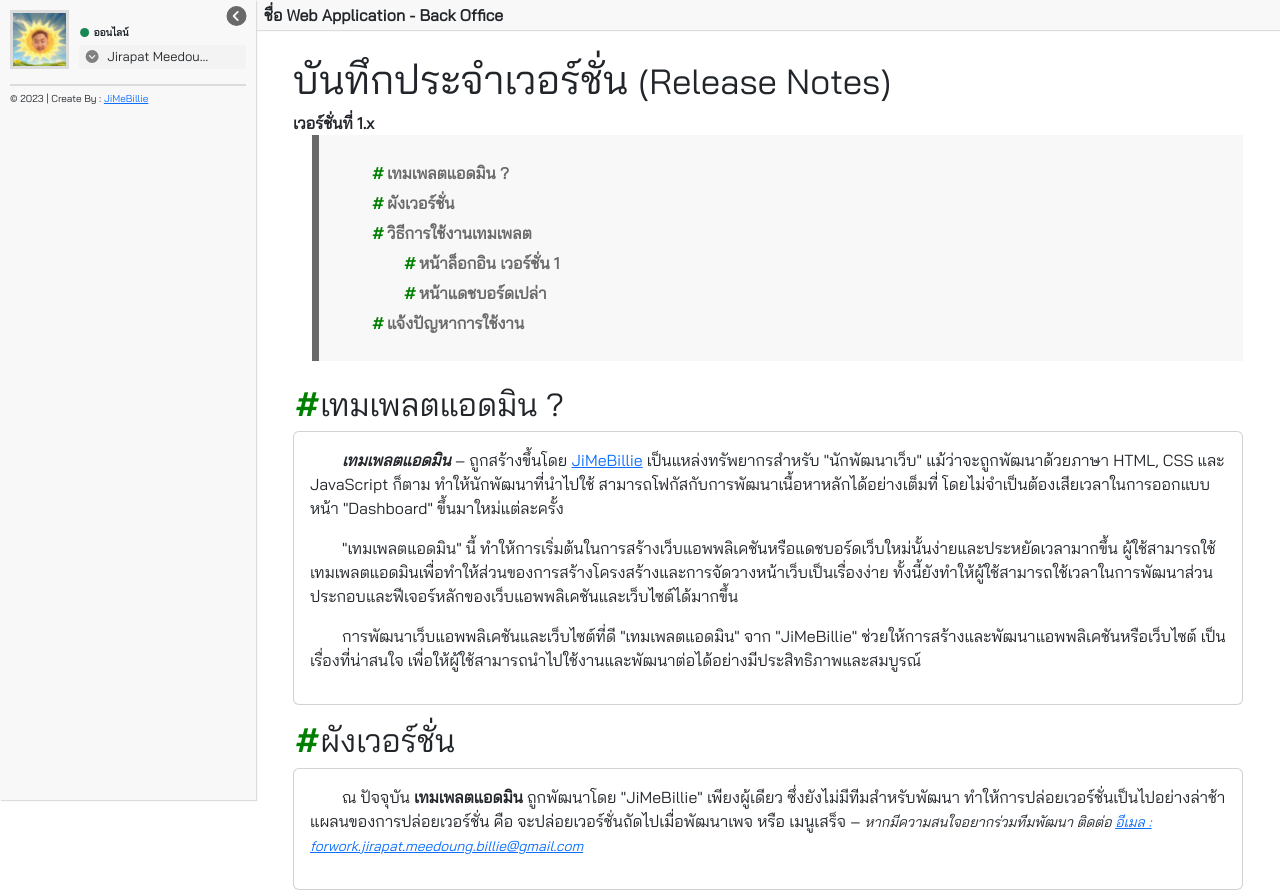
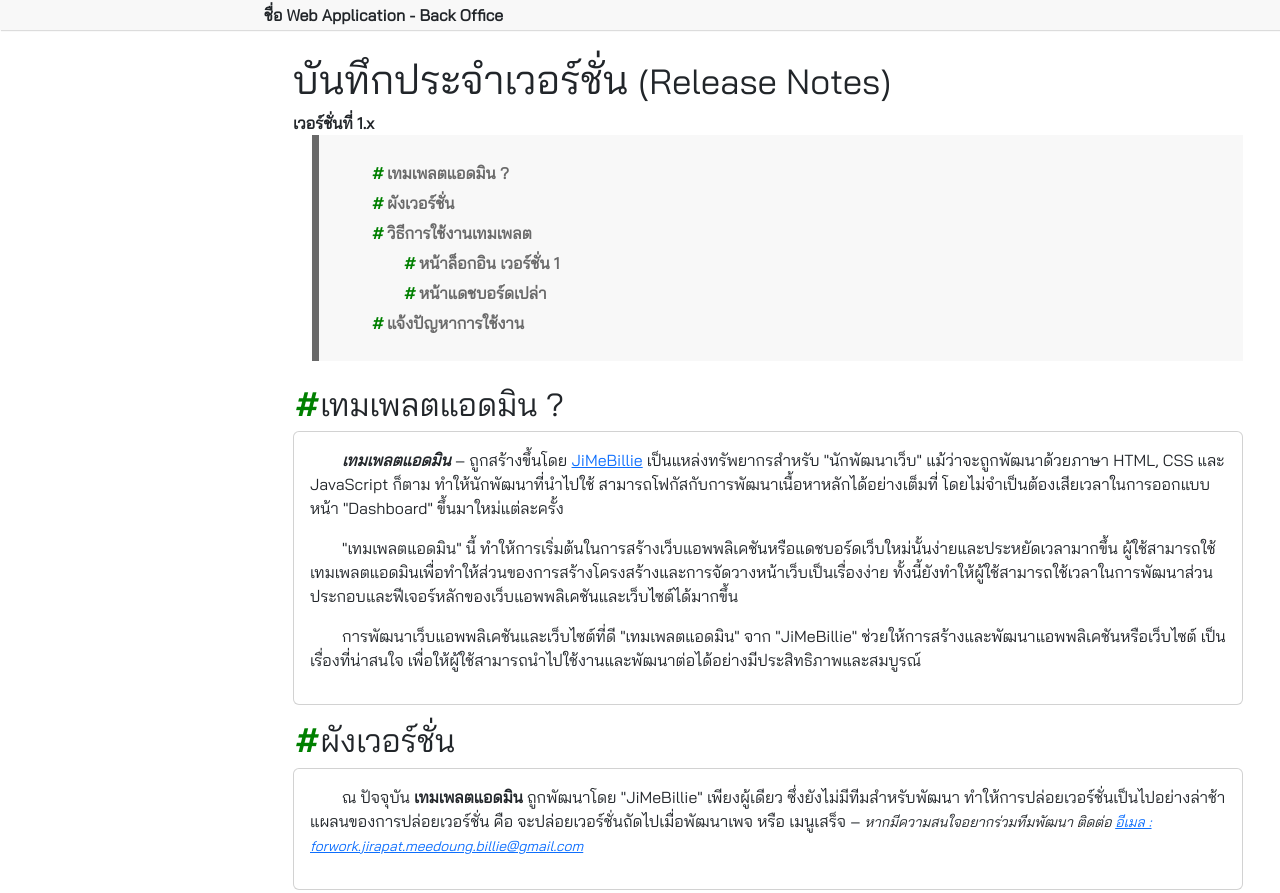
Before and after one commit to jimebillie/template-admin, a plain HTML site: page page/dashboard.html in a window 1280 px wide. Shown: the top 893 px of the page. Drawn offline with Linux system fonts and the light colour scheme.

Commit message:
comment aside

```diff
--- a/page/dashboard.html
+++ b/page/dashboard.html
@@ -36,46 +36,46 @@
     </div>
 </nav>
 
-<aside class="aside_show">
-    <div class="aside_close">
-        <i class="fa-solid fa-circle-chevron-left" style="cursor: pointer" onclick="collapse_aside()"></i>
-    </div>
+<!--<aside class="aside_show">-->
+<!--    <div class="aside_close">-->
+<!--        <i class="fa-solid fa-circle-chevron-left" style="cursor: pointer" onclick="collapse_aside()"></i>-->
+<!--    </div>-->
 
-    <div class="wrap_profile">
-        <div class="wrap_profile_img">
-            <img src="../environment-jimebillie/image-dashboard/profile.png" alt="Profile Image">
-        </div>
-        <div class="wrap_profile_name">
-            <div class="mb-0 status_login">
-                <i class="fa-solid fa-circle text-success me-1" style="font-size: xx-small"></i>ออนไลน์
-            </div>
-            <div class="wrap_name">
-                <!--Detail Profile-->
-                <div class="mb-0 name"><span class="wrap_i_dropdown"><i
-                        class="fa-solid fa-circle-chevron-down me-1"></i></span>
-                    Jirapat Meedoung (JiMeBillie)
-                </div>
-                <div class="wrap_box_detail_profile_name" disP-event="hide">
-                    <div class="p-3">
-                        <div class="mb-1"><b>สถานะ : </b><span
-                                class="badge border rounded-pill bg-success">ออนไลน์</span></div>
-                        <div class="mb-1"><b>ชื่อผู้ใช้ : </b>jimebillie</div>
-                        <div class="mb-1"><b>ชื่อ : </b><span>Jirapat Meedoung</span></div>
-                        <div class="mb-1">
-                            <b>อีเมล : </b><span>forwork.jirapat.meedoung.billie@gmail.com</span>
-                        </div>
-                        <div class="mb-2"><b>บทบาท : </b><span>Super Admin</span></div>
-                        <div><a href="#"><span class="badge bg-warning p-1"><i
-                                class="fa-regular fa-pen-to-square"></i>แก้ไขโปรไฟล์</span></a></div>
-                        <hr>
-                        <div class="mb-1"><a href="login.html"><span class="badge bg-secondary p-2 w-100"><i
-                                class="fa-solid fa-arrow-right-from-bracket"></i> ออกจากระบบ</span></a></div>
-                    </div>
-                </div>
-                <!--\.Detail Profile-->
-            </div>
-        </div>
-    </div>
+<!--    <div class="wrap_profile">-->
+<!--        <div class="wrap_profile_img">-->
+<!--            <img src="../environment-jimebillie/image-dashboard/profile.png" alt="Profile Image">-->
+<!--        </div>-->
+<!--        <div class="wrap_profile_name">-->
+<!--            <div class="mb-0 status_login">-->
+<!--                <i class="fa-solid fa-circle text-success me-1" style="font-size: xx-small"></i>ออนไลน์-->
+<!--            </div>-->
+<!--            <div class="wrap_name">-->
+<!--                &lt;!&ndash;Detail Profile&ndash;&gt;-->
+<!--                <div class="mb-0 name"><span class="wrap_i_dropdown"><i-->
+<!--                        class="fa-solid fa-circle-chevron-down me-1"></i></span>-->
+<!--                    Jirapat Meedoung (JiMeBillie)-->
+<!--                </div>-->
+<!--                <div class="wrap_box_detail_profile_name" disP-event="hide">-->
+<!--                    <div class="p-3">-->
+<!--                        <div class="mb-1"><b>สถานะ : </b><span-->
+<!--                                class="badge border rounded-pill bg-success">ออนไลน์</span></div>-->
+<!--                        <div class="mb-1"><b>ชื่อผู้ใช้ : </b>jimebillie</div>-->
+<!--                        <div class="mb-1"><b>ชื่อ : </b><span>Jirapat Meedoung</span></div>-->
+<!--                        <div class="mb-1">-->
+<!--                            <b>อีเมล : </b><span>forwork.jirapat.meedoung.billie@gmail.com</span>-->
+<!--                        </div>-->
+<!--                        <div class="mb-2"><b>บทบาท : </b><span>Super Admin</span></div>-->
+<!--                        <div><a href="#"><span class="badge bg-warning p-1"><i-->
+<!--                                class="fa-regular fa-pen-to-square"></i>แก้ไขโปรไฟล์</span></a></div>-->
+<!--                        <hr>-->
+<!--                        <div class="mb-1"><a href="login.html"><span class="badge bg-secondary p-2 w-100"><i-->
+<!--                                class="fa-solid fa-arrow-right-from-bracket"></i> ออกจากระบบ</span></a></div>-->
+<!--                    </div>-->
+<!--                </div>-->
+<!--                &lt;!&ndash;\.Detail Profile&ndash;&gt;-->
+<!--            </div>-->
+<!--        </div>-->
+<!--    </div>-->
     <!--aside Menu-->
 <!--    <div class="wrap_aside_menu">-->
 
@@ -119,13 +119,13 @@
     <!--\.aside Menu-->
 
 
-    <!--copyright-->
-    <div class="wrap_aside_copyright">
-        &copy; 2023 | Create By : <a href="https://github.com/jimebillie" target="_blank">JiMeBillie</a>
-    </div>
-    <!--\.copyright-->
+<!--    &lt;!&ndash;copyright&ndash;&gt;-->
+<!--    <div class="wrap_aside_copyright">-->
+<!--        &copy; 2023 | Create By : <a href="https://github.com/jimebillie" target="_blank">JiMeBillie</a>-->
+<!--    </div>-->
+<!--    &lt;!&ndash;\.copyright&ndash;&gt;-->
 
-</aside>
+<!--</aside>-->
 
 <!--content-->
 <div id="wrap-content" class="content_show">
```
